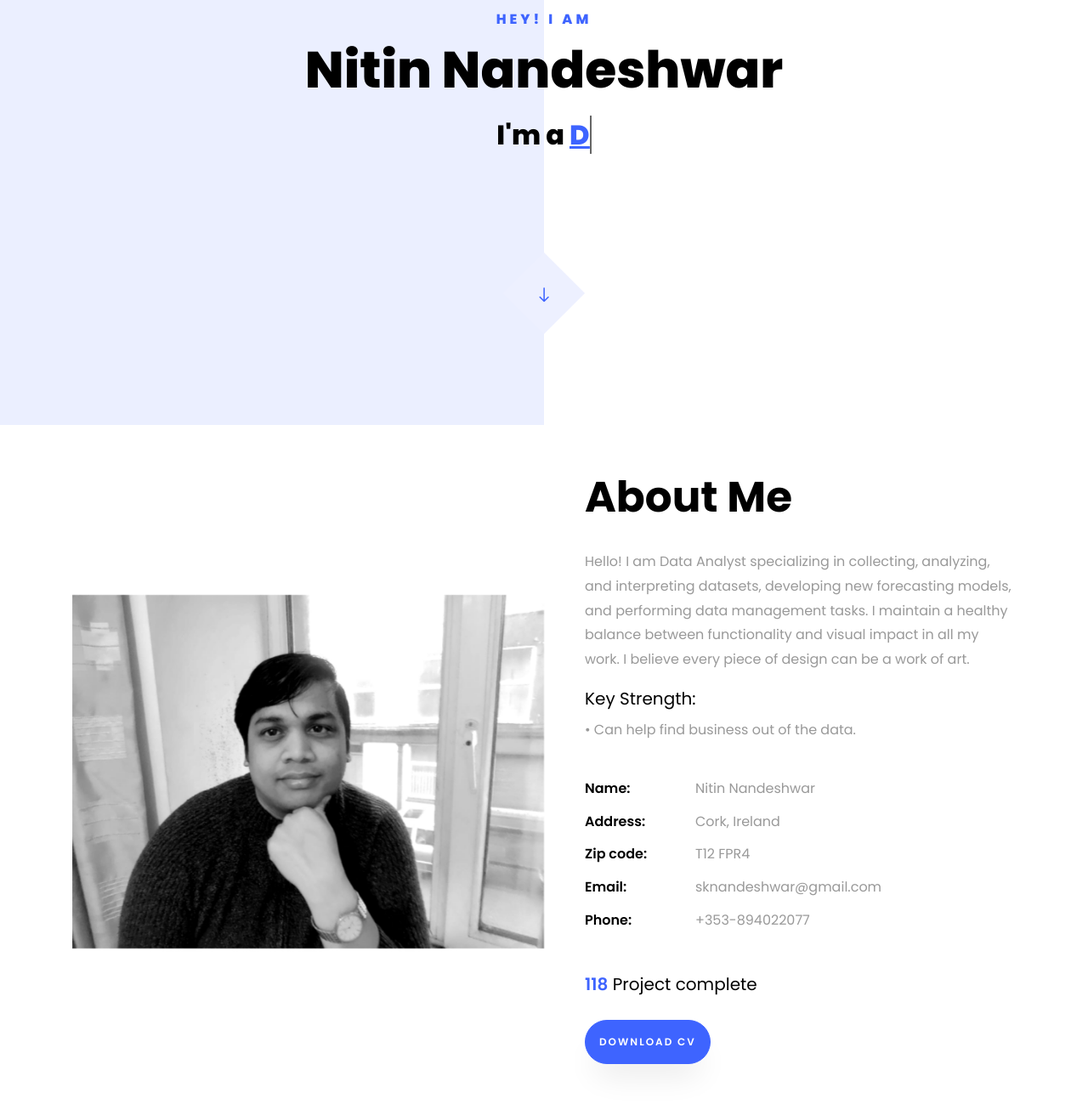
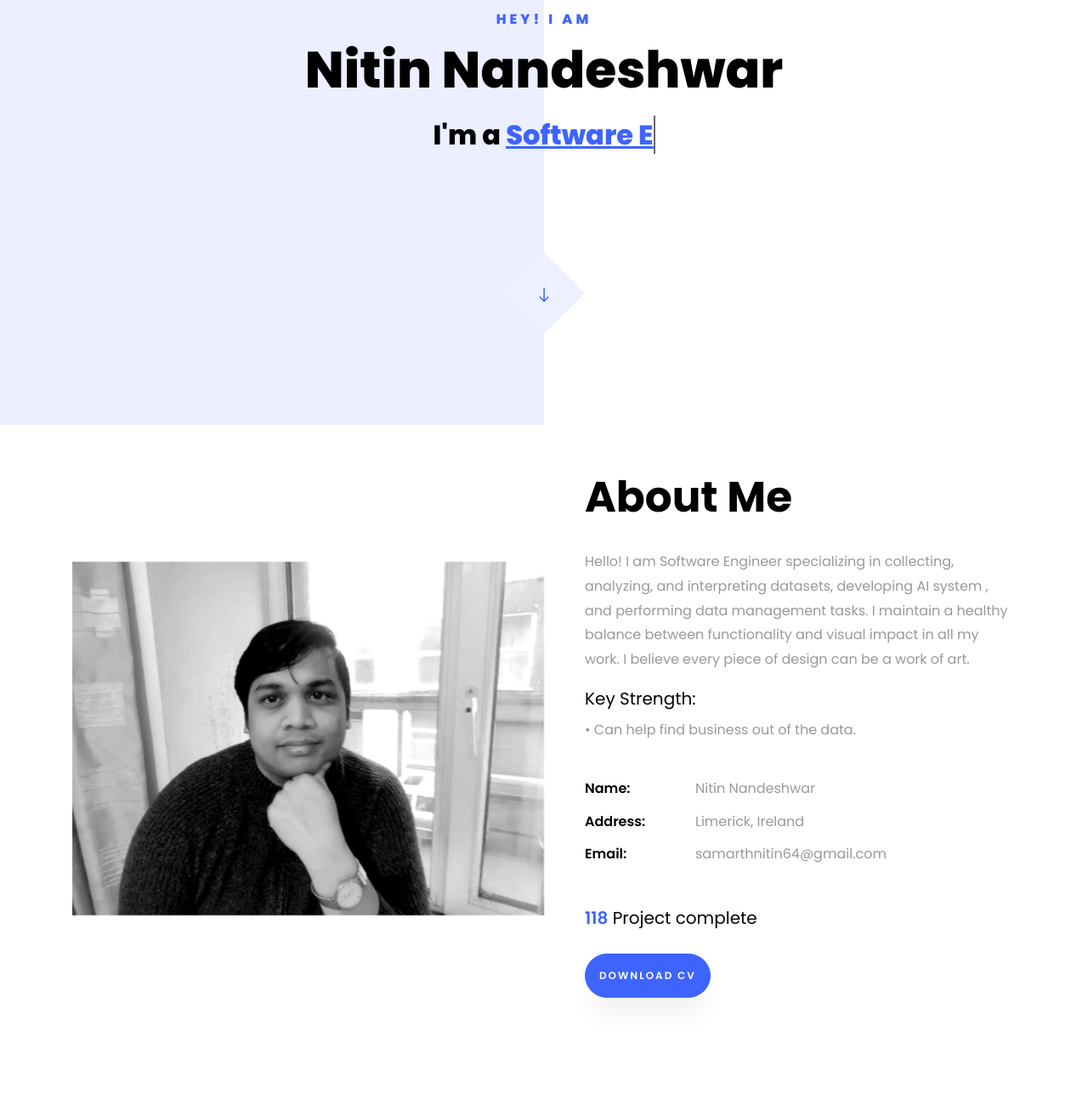
Before and after one commit to NitinNandeshwar/NitinNandeshwar.github.io, a plain HTML site: page index.html in a window 1280 px wide. Shown: the part 300-1599 px from the top of the page at 85% size. Drawn offline with Linux system fonts and the light colour scheme; files whose address does not match are found by name.

Commit message:
Update index.html

```diff
--- a/index.html
+++ b/index.html
@@ -57,7 +57,7 @@
 								  <span
 								     class="txt-rotate"
 								     data-period="2000"
-								     data-rotate='[ "Data Analyst.","Data Scientist.","Aritifical Intelligence","Machine Learning Engineer."]'></span>
+								     data-rotate='[ "Software Engineer.","Aritifical Intelligence","Data Scientist.","Robotics Engineer."]'></span>
 								</h2>
 							</div>
             </div>
@@ -86,17 +86,17 @@
 		          <div class="col-md-12 heading-section ftco-animate">
 		          	<h1 class="big">About</h1>
 		            <h2 class="mb-4">About Me</h2>
-		            <p>Hello! I am Data Analyst specializing in collecting, analyzing, and interpreting datasets, developing new forecasting models, and performing data management tasks.
+		            <p>Hello! I am Software Engineer specializing in collecting, analyzing, and interpreting datasets, developing AI system , and performing data management tasks.
 						I maintain a healthy balance between functionality and visual impact in all my work. I believe every piece of design can be a work of art.</p>
                       <h5>Key Strength:</h5>
                       <p>• Can help find business out of the data.</p>
 		            <ul class="about-info mt-4 px-md-0 px-2">
 		            	<li class="d-flex"><span>Name:</span> <span>Nitin Nandeshwar</span></li>
 <!--		            	<li class="d-flex"><span>Date of birth:</span> <span>May 14, 1987</span></li>-->
-		            	<li class="d-flex"><span>Address:</span> <span>Cork, Ireland</span></li>
-		            	<li class="d-flex"><span>Zip code:</span> <span>T12 FPR4</span></li>
-		            	<li class="d-flex"><span>Email:</span> <span>sknandeshwar@gmail.com</span></li>
-		            	<li class="d-flex"><span>Phone: </span> <span>+353-894022077</span></li>
+		            	<li class="d-flex"><span>Address:</span> <span>Limerick, Ireland</span></li>
+<!-- 		            	<li class="d-flex"><span>Zip code:</span> <span>T12 FPR4</span></li> -->
+		            	<li class="d-flex"><span>Email:</span> <span>samarthnitin64@gmail.com</span></li>
+<!-- 		            	<li class="d-flex"><span>Phone: </span> <span>+353-892557568</span></li> -->
 		            </ul>
 		          </div>
 		        </div>
```
